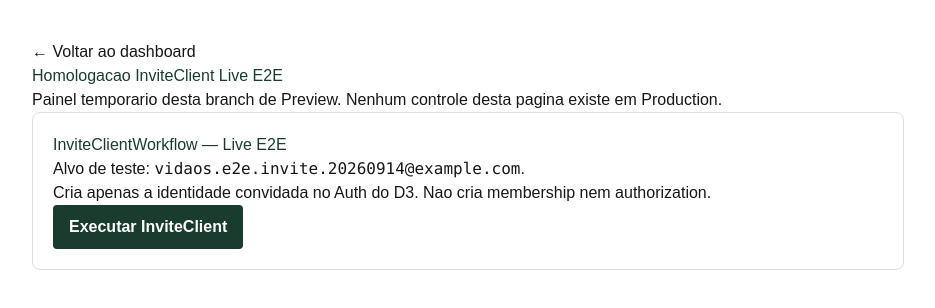
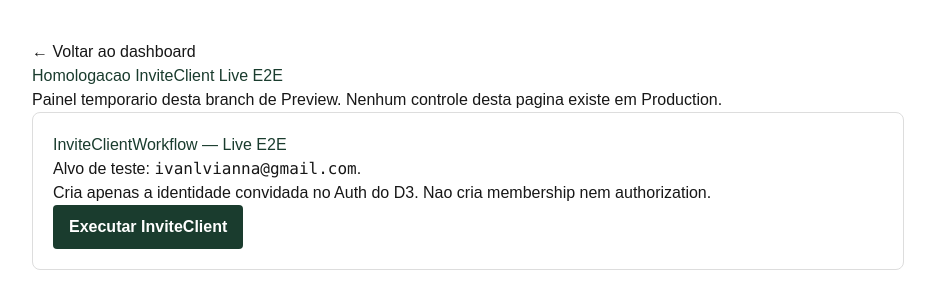
Before and after one commit to ivanlvianna/vida-os-lite, a Next.js app: page /dashboard/invite-e2e in a window 1280 px wide. Shown: the top 308 px of the page, without its empty margins (172-1107 px from the left). Built offline with nearby package versions, Linux system fonts and the light colour scheme.

Commit message:
test: show real InviteClient D3 E2E target email

```diff
--- a/src/app/dashboard/invite-e2e/InviteControl.js
+++ b/src/app/dashboard/invite-e2e/InviteControl.js
@@ -30,7 +30,7 @@ export default function InviteControl() {
       )}
       <section style={boxStyle}>
         <h2 style={{ color: '#1A3C2E' }}>InviteClientWorkflow — Live E2E</h2>
-        <p>Alvo de teste: <code>vidaos.e2e.invite.20260914@example.com</code>.</p>
+        <p>Alvo de teste: <code>ivanlvianna@gmail.com</code>.</p>
         <p>Cria apenas a identidade convidada no Auth do D3. Nao cria membership nem authorization.</p>
         <button type="button" onClick={run} disabled={busy} style={{ background: '#1A3C2E', color: '#fff', border: 0, borderRadius: '4px', padding: '10px 16px', fontWeight: 700, cursor: 'pointer' }}>
           {busy ? 'Executando...' : 'Executar InviteClient'}
```
